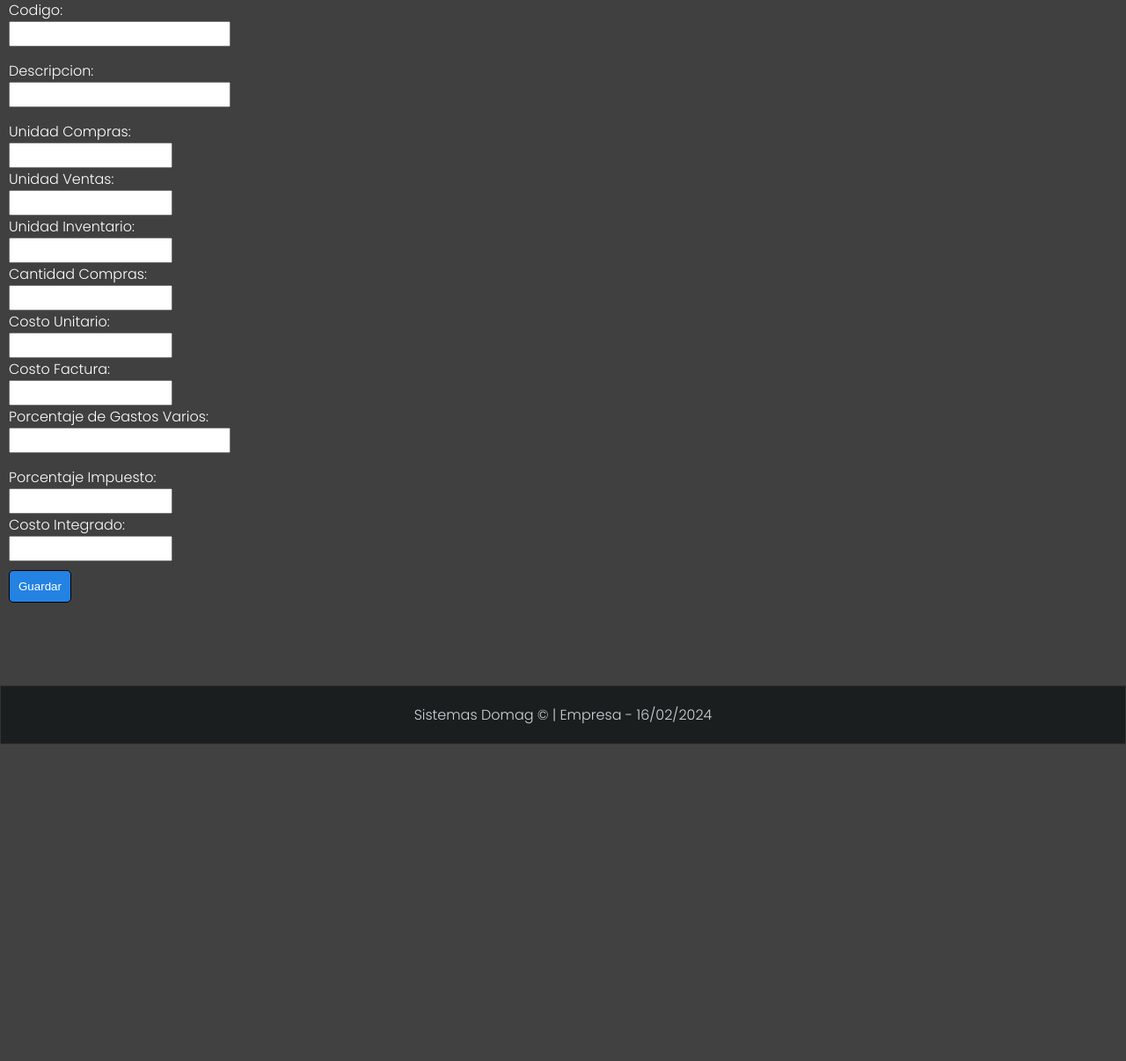
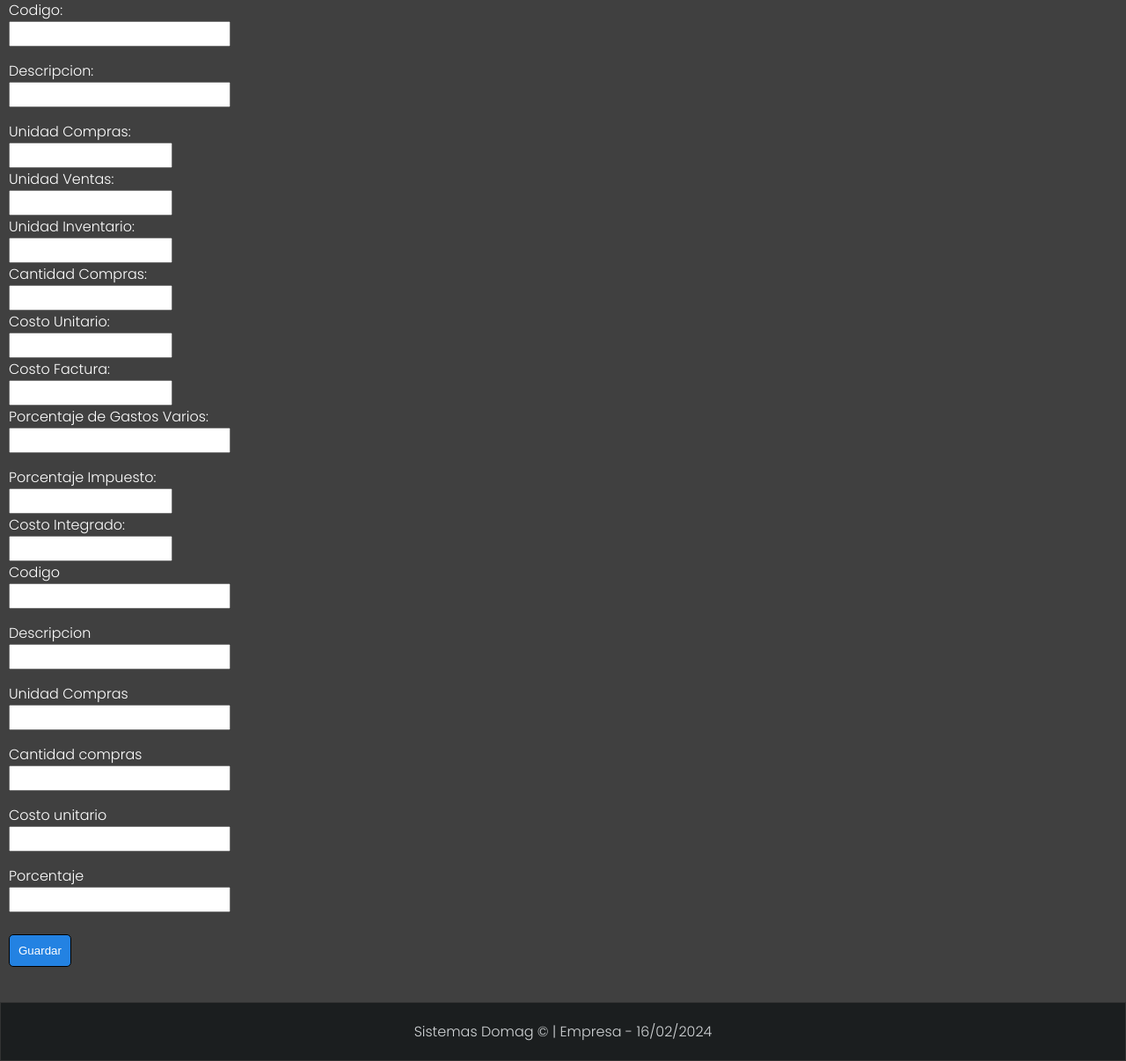
Before and after one commit to AntonIL28/domagpos1, a Django app: page /add_producto/ in a window 1280 px wide. Shown: the part 201-1407 px from the top of the page at 88% size. Before the commit the page ends 1047 px from the top, so only its background shows below. Run offline with Django 4.2, Linux system fonts and the light colour scheme.

Commit message:
Modificacion add_producto

```diff
--- a/domagPOS1/POS/templates/add_producto.html
+++ b/domagPOS1/POS/templates/add_producto.html
@@ -6,7 +6,25 @@
 <form action="{% url 'AddProducto' %}" method="POST" class='layout_form'>
 
     {% csrf_token %}
+
     {{form.as_p}}
+    <label for="codigo">Codigo</label>
+    <input type="text" name="codigo" id="">
+
+    <label for="descripcion">Descripcion</label>
+    <input type="text" name="descrption" id="">
+
+    <label for="unidad_compras">Unidad Compras</label>
+    <input type="text" name="unidad_compras" id="">
+
+    <label for="cantidad_Unidad_Compras">Cantidad compras</label>
+    <input type="text" name="cantidad_Unidad_Compras" id="">
+
+    <label for="Cto_Unidad_Compras">Costo unitario</label>
+    <input type="text" name="Cto_Unidad_Compras" id="">
+
+    <label for="Porc_impuestos">Porcentaje</label>
+    <input type="text" name="Porc_impuestos" id="">
 
     <input type="submit" value="Guardar" />
 
```
